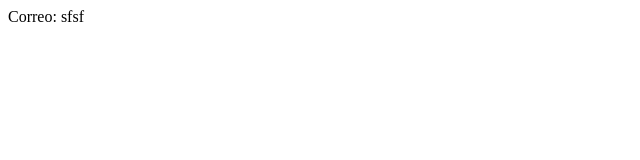
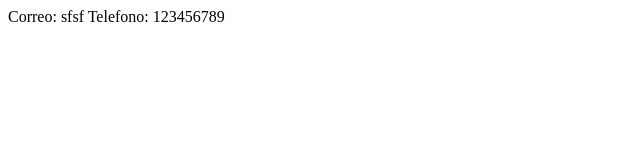
Before and after one commit to badsandev/programa-prob, a plain HTML site: page contacto.html in a window 1280 px wide. Shown: the whole page, without its empty margins (0-640 px from the left). Drawn offline with Linux system fonts and the light colour scheme.

Commit message:
Actuliza el telefono

```diff
--- a/contacto.html
+++ b/contacto.html
@@ -7,5 +7,6 @@
 </head>
 <body>
    <h!> Correo: sfsf</h>
+   <p1>Telefono: 123456789</p1>
 </body>
 </html>
```
